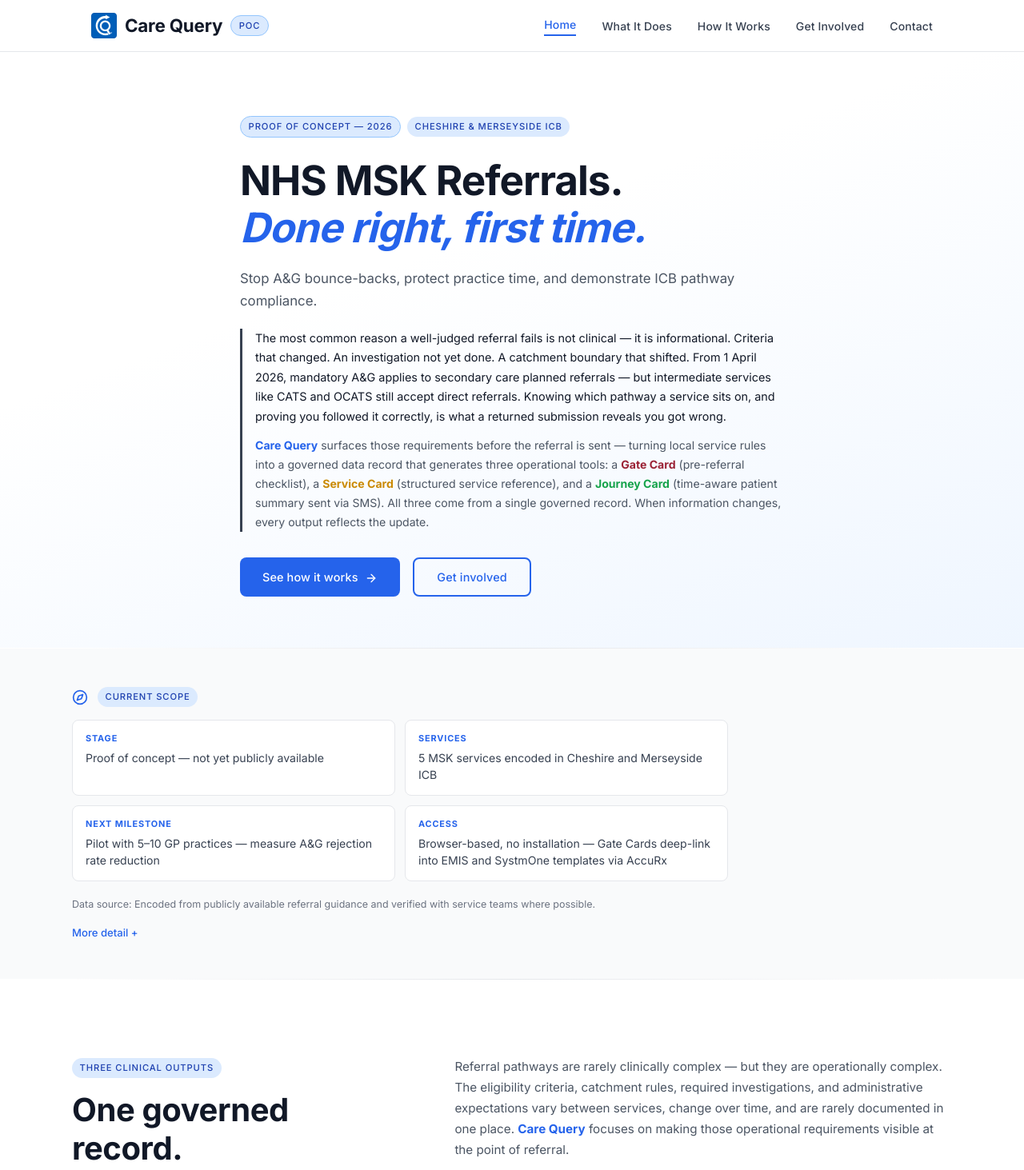
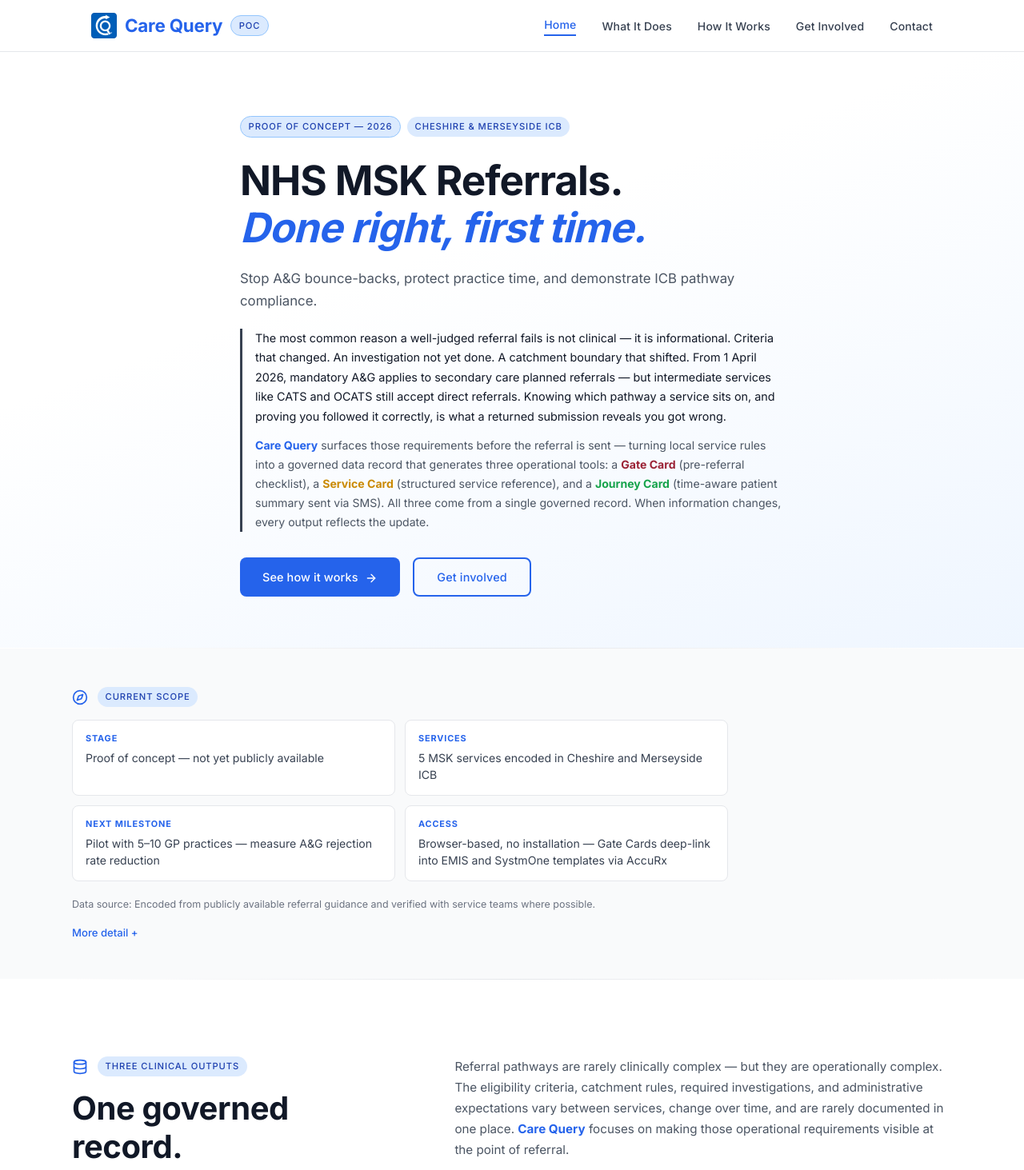
Before and after one commit to IntellTechSolutions/carequery-live-final, a React (Vite) app: page / in a window 1280 px wide. Shown: the top 1463 px of the page at 80% size. Built offline with nearby package versions, Linux system fonts and the light colour scheme.

Commit message:
Update App.jsx

```diff
--- a/src/App.jsx
+++ b/src/App.jsx
@@ -1,5 +1,5 @@
 import React, { useState, useEffect } from 'react';
-import { Menu, X, ArrowRight, Mail, MapPin, FileText, CheckSquare, Users, GitBranch, Shield, ExternalLink, Check, Compass, Handshake } from 'lucide-react';
+import { Menu, X, ArrowRight, Mail, MapPin, FileText, CheckSquare, Users, GitBranch, Shield, ExternalLink, Check, Compass, Handshake, Database, Target, Layers } from 'lucide-react';
 
 const ExpandableCard = ({ card, defaultOpen }) => {
   const [open, setOpen] = React.useState(defaultOpen);
@@ -133,7 +133,7 @@
           <div style={{ display: 'flex', justifyContent: 'space-between', alignItems: 'center', height: '64px' }}>
             <div style={{ display: 'flex', alignItems: 'center', gap: '0.625rem' }}>
               <img src="/Logo-Care-Query-1.svg" alt="Care Query" style={{ width: '2rem', height: '2rem', borderRadius: '4px' }} />
-              <span style={{ fontSize: '1.4rem', fontWeight: 700, color: '#111827', letterSpacing: '-0.01em' }}>Care Query</span>
+              <span style={{ fontSize: '1.4rem', fontWeight: 700, color: '#2563eb', letterSpacing: '-0.01em' }}>Care Query</span>
               <span className="tag tag-poc">PoC</span>
             </div>
             <div className="desktop-nav">
@@ -256,7 +256,10 @@
         <div style={{ maxWidth: '1100px', margin: '0 auto' }}>
           <div className="two-col" style={{ display: 'grid', gridTemplateColumns: '2fr 3fr', gap: '4rem', alignItems: 'start', marginBottom: '3.5rem' }}>
             <div>
-              <span className="tag tag-blue" style={{ marginBottom: '1rem', display: 'inline-block' }}>Three Clinical Outputs</span>
+              <div style={{ display: 'flex', alignItems: 'center', gap: '0.75rem', marginBottom: '1rem' }}>
+                <Database size={20} color="#2563eb" />
+                <span className="tag tag-blue" style={{ marginBottom: '0' }}>Three Clinical Outputs</span>
+              </div>
               <h2 className="heading" style={{ fontSize: 'clamp(1.8rem, 4vw, 2.5rem)', lineHeight: 1.2, color: '#111827', letterSpacing: '-0.01em' }}>
                 One governed record.<br />Three practical outputs.
               </h2>
@@ -521,7 +524,10 @@
       <section id="solves-failures" style={{ padding: '6rem 1.5rem', background: '#ffffff' }}>
         <div style={{ maxWidth: '1100px', margin: '0 auto' }}>
           <div style={{ marginBottom: '3.5rem' }}>
-            <span className="tag tag-blue" style={{ marginBottom: '1rem', display: 'inline-block' }}>Clinical Evidence</span>
+            <div style={{ display: 'flex', alignItems: 'center', gap: '0.75rem', marginBottom: '1rem' }}>
+              <Target size={20} color="#2563eb" />
+              <span className="tag tag-blue" style={{ marginBottom: '0' }}>Clinical Evidence</span>
+            </div>
             <h2 className="heading" style={{ fontSize: 'clamp(1.8rem, 4vw, 2.5rem)', lineHeight: 1.2, color: '#111827', marginBottom: '1.5rem', letterSpacing: '-0.01em' }}>
               <span className="brand">Care Query</span> solves documented MSK referral failures.
             </h2>
@@ -645,7 +651,10 @@
       <section id="how-it-works" style={{ padding: '6rem 1.5rem', background: '#ffffff' }}>
         <div style={{ maxWidth: '1100px', margin: '0 auto' }}>
           <div style={{ marginBottom: '3.5rem' }}>
-            <span className="tag tag-blue" style={{ marginBottom: '1rem', display: 'inline-block' }}>Technical Architecture</span>
+            <div style={{ display: 'flex', alignItems: 'center', gap: '0.75rem', marginBottom: '1rem' }}>
+              <Layers size={20} color="#2563eb" />
+              <span className="tag tag-blue" style={{ marginBottom: '0' }}>Technical Architecture</span>
+            </div>
             <h2 className="heading" style={{ fontSize: 'clamp(1.8rem, 4vw, 2.5rem)', lineHeight: 1.2, color: '#111827', marginBottom: '1rem', letterSpacing: '-0.01em' }}>
               Simple by design.<br />No black box, no AI, no guesswork.
             </h2>
@@ -712,7 +721,10 @@
         <div style={{ maxWidth: '1100px', margin: '0 auto' }}>
           <div className="two-col" style={{ display: 'grid', gridTemplateColumns: '1fr 1fr', gap: '4rem', alignItems: 'start' }}>
             <div>
-              <span className="tag tag-blue" style={{ marginBottom: '1rem', display: 'inline-block' }}>Regulatory Position</span>
+              <div style={{ display: 'flex', alignItems: 'center', gap: '0.75rem', marginBottom: '1rem' }}>
+                <Shield size={20} color="#2563eb" />
+                <span className="tag tag-blue" style={{ marginBottom: '0' }}>Regulatory Position</span>
+              </div>
               <h2 className="heading" style={{ fontSize: 'clamp(1.6rem, 3vw, 2.1rem)', lineHeight: 1.2, color: '#111827', marginBottom: '1rem', letterSpacing: '-0.01em' }}>
                 Your judgment.<br />Our structure.
               </h2>
```
